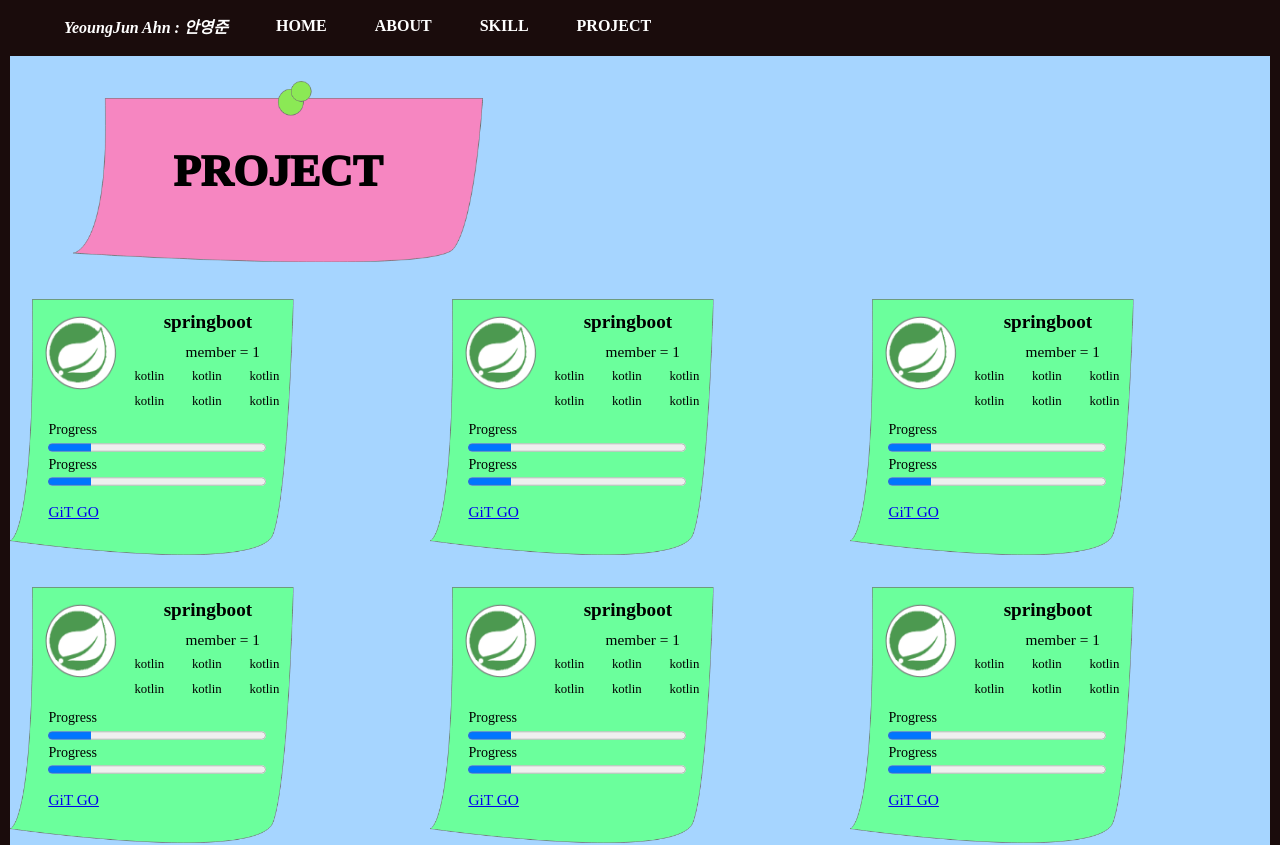
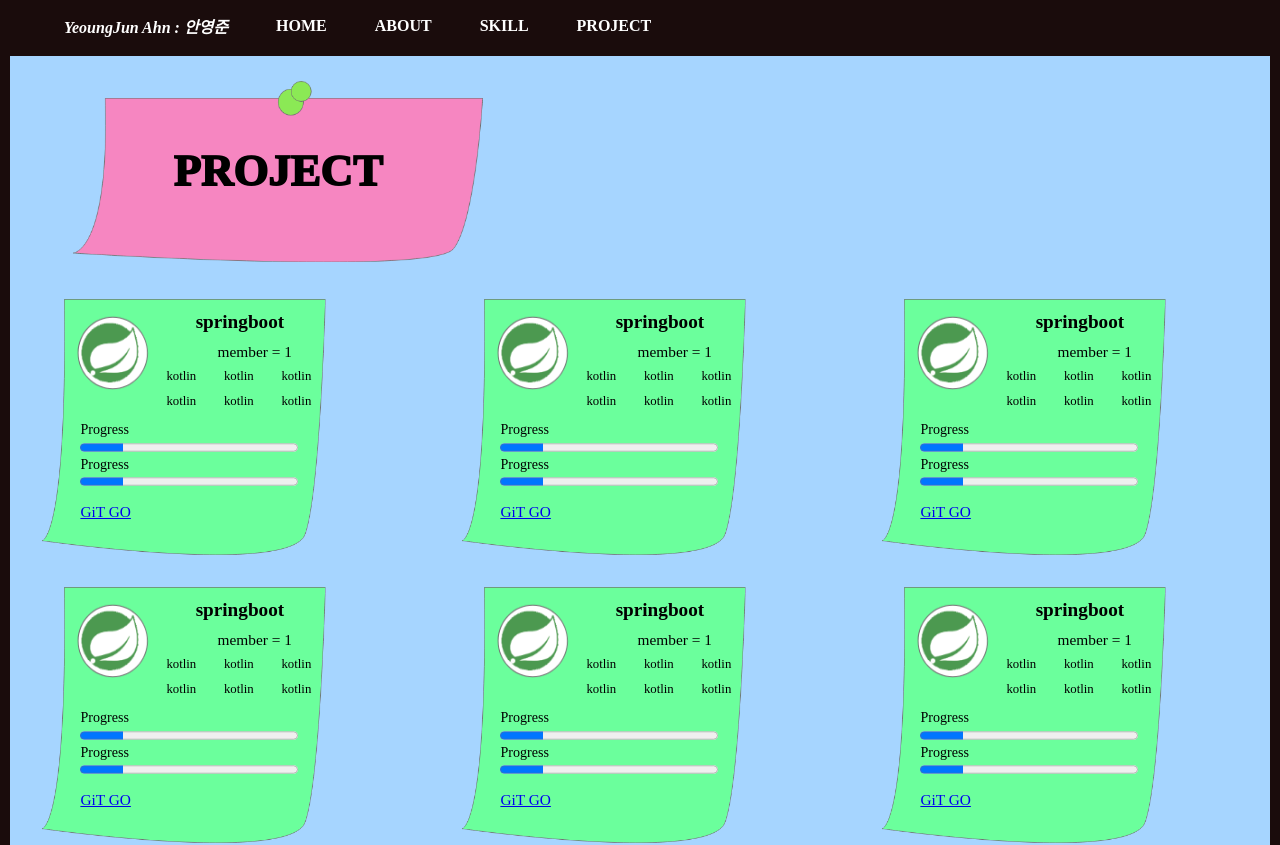
Before and after one commit to portfolio-postit/Portfolio_Front, a React (Create React App) app: page /project in a window 1280 px wide. Shown: the top 845 px of the page. Built offline with nearby package versions, Linux system fonts and the light colour scheme.

Commit message:
Add media (orgin *4)

```diff
--- a/src/components/project/ProjectItem/style/index.js
+++ b/src/components/project/ProjectItem/style/index.js
@@ -9,6 +9,10 @@ export const ProjectGroup = styled.div`
     width: 6.5vw;
     margin-top: 5%;
     margin-left: 10%;
+    @media only screen and (max-width: 768px) {
+      height: 20vw;
+      width: 25vw;
+    }
   }
 `;
 export const ProjectCotent = styled.div`
@@ -17,6 +21,7 @@ export const ProjectCotent = styled.div`
   flex-direction: column;
 `;
 export const ProjectItem = styled.div`
+  margin-left: 2.5vw;
   display: flex;
   height: 20vw;
   width: 22.2vw;
@@ -37,16 +42,21 @@ export const ProjectTitle = styled.div`
   width: 100%;
   margin-top: 1vw;
   text-align: center;
+
+  @media only screen and (max-width: 768px) {
+    height: 10vw;
+    font-size: 6vw;
+  }
 `;
 
 export const ProjectMember = styled.div`
   font-size: 1.2vw;
   height: 2vw;
-  width: 100%;
   margin-left: 5vw;
   @media only screen and (max-width: 768px) {
-    text-align: right;
-    margin-left: 0;
+    margin-left: 27vw;
+    height: 8vw;
+    font-size: 5vw;
   }
 `;
 
@@ -55,11 +65,22 @@ export const Progress = styled.progress`
   height: 1.3vw;
   margin-left: 3vw;
   margin-bottom: 1px;
+  @media only screen and (max-width: 768px) {
+    width: 68vw;
+    height: 5.2vw;
+    margin-left: 12vw;
+    margin-bottom: 6px;
+  }
 `;
 export const ProgressName = styled.div`
   margin-left: 3vw;
   height: 1.3vw;
   font-size: 1.1vw;
+  @media only screen and (max-width: 768px) {
+    font-size: 4.4vw;
+    height: 5.2vw;
+    margin-left: 12vw;
+  }
 `;
 export const GitURL = styled.a`
   margin-top: 1vw;
@@ -67,4 +88,8 @@ export const GitURL = styled.a`
   width: 80%;
   font-size: 1.2vw;
   margin-left: 3vw;
+  @media only screen and (max-width: 768px) {
+    font-size: 4.8vw;
+    margin-left: 12vw;
+  }
 `;
```
